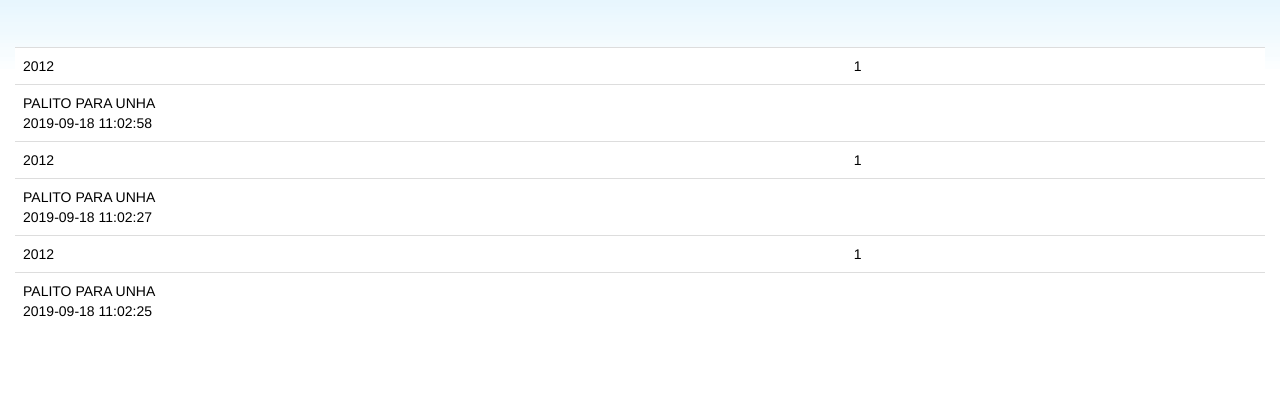
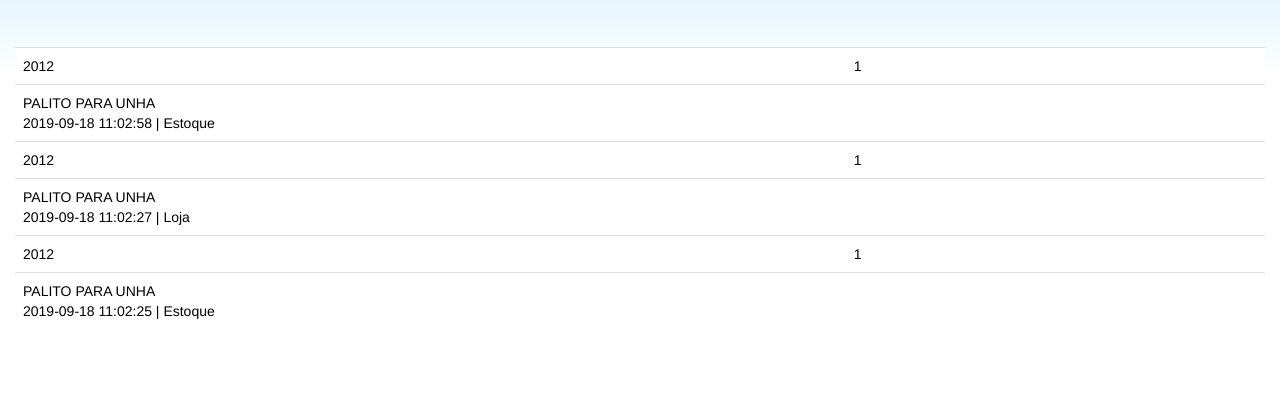
Before and after one commit to TimoteoSantos/Siscollector, a PHP site: page /listar_detalhe.php?referencia=2012 in a window 1280 px wide. Shown: the part 51-459 px from the top of the page. Run offline with PHP 8.4, Linux system fonts and the light colour scheme; a user stored in the database is signed in; data comes from the database, SQL or seed files in the repository; tables that the repository leaves empty hold one stand-in row (values such as "Sample post"); some libraries are stand-ins or nearby versions.

Commit message:
atualizacao da lista detalhada

```diff
--- a/coletar_mobile/listar_detalhe.php
+++ b/coletar_mobile/listar_detalhe.php
@@ -42,9 +42,10 @@
 
     $usuario = $_SESSION['usuario'];
     //coloca em listagem um array com apenas os campos vazios de status
-    $listagem = mysqli_query($conexao,"SELECT id, referencia,quantidade, descricao, usuario, hora from coletor_importar   where referencia = '$referencia' and usuario = '$usuario' order by id desc;");
+    $listagem = mysqli_query($conexao,"SELECT id, referencia,quantidade, descricao, usuario, hora, local_estoque, local_loja from coletor_importar   where referencia = '$referencia' and usuario = '$usuario' order by id desc;");
 
-    ?>
+
+        ?>
 
     <div class="container" id="topo">
 
@@ -52,6 +53,23 @@
 
         <?php
         while($linha = mysqli_fetch_array($listagem)) {
+
+
+        	$imprimir_valor = '';
+
+        	if ($linha['local_estoque'] == 1) {
+
+    	$imprimir_valor = "Estoque";
+    }
+
+    if ($linha['local_loja'] == 1) {
+
+    	$imprimir_valor = "Loja";
+    }
+
+
+
+
           ?>
           <!-- primeiro produto -->
           <tr>
@@ -61,7 +79,7 @@
 
           <tr>
 
-            <td class="descricao" colspan="2"><?= utf8_encode($linha['descricao']); ?> <br /> <?= $linha['hora'] ?></td>
+            <td class="descricao" colspan="2"><?= utf8_encode($linha['descricao']); ?> <br /> <?= $linha['hora'] ?> <?php echo" | " .$imprimir_valor; ?></td>
 
 
 
```
Also changed, not shown: 1 other file.
